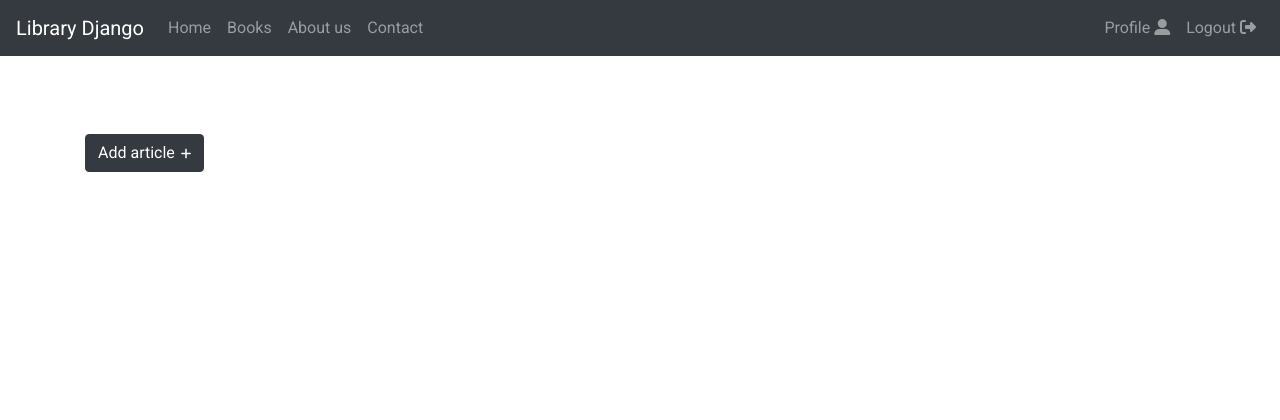
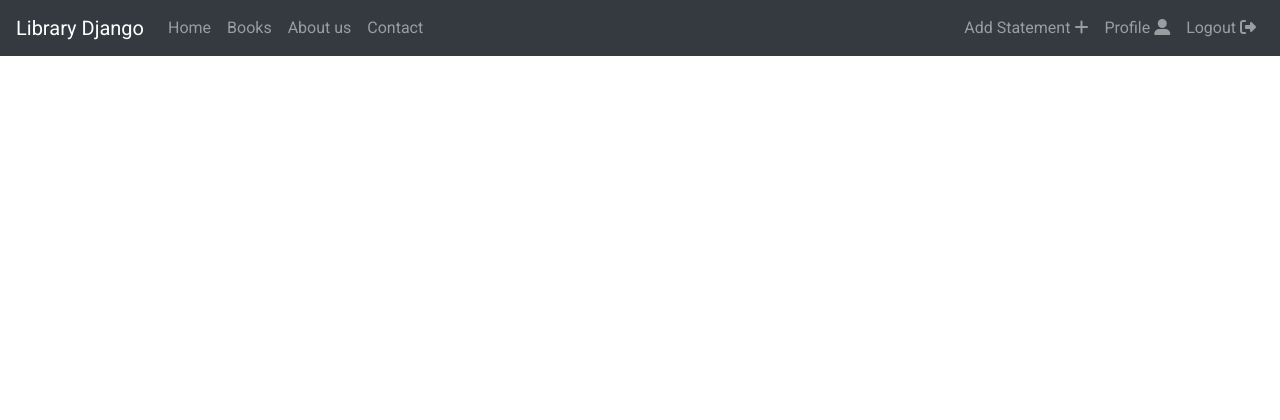
Before and after one commit to piotr-pawelczak/library-django, a Django app: page / in a window 1280 px wide. Shown: the top 420 px of the page. Run offline with Django 3.2, Linux system fonts and the light colour scheme; the visitor is signed in with stand-in values (Sample User, id 1); data comes from the database, SQL or seed files in the repository; data that the repository does not hold is empty; some libraries are stand-ins or nearby versions.

Commit message:
changes in views and templates

```diff
--- a/library_django/library/forms.py
+++ /dev/null
@@ -1,8 +0,0 @@
-from django.forms import ModelForm
-from .models import Article
-
-
-class ArticleForm(ModelForm):
-    class Meta:
-        model = Article
-        fields = ['title', 'content', 'image', 'author']
--- a/library_django/library/models.py
+++ b/library_django/library/models.py
@@ -1,5 +1,6 @@
 from django.db import models
 from django.contrib.auth.models import User, timezone
+from django.urls import reverse
 
 
 class Book(models.Model):
@@ -26,3 +27,6 @@ class Article(models.Model):
 
     def __str__(self):
         return self.title
+
+    def get_absolute_url(self):
+        return reverse('article-detail', kwargs={'pk': self.pk})
--- a/library_django/library/templates/library/article.html
+++ b/library_django/library/templates/library/article.html
@@ -6,6 +6,10 @@
         <div class="news-img">
             <img src="{{ article.image.url }}" alt="news image">
         </div>
+        {% if user.is_staff%}
+            <button type="button" class="btn btn-lg btn-outline-secondary m-2">Update</button>
+            <button type="button" class="btn btn-lg btn-outline-danger m-2">Delete</button>
+        {% endif %}
         <div class="news-container">
             <div class="news-info">
                 <span>Published by <a href="{% url 'profile' %}">{{ article.author }}</a> on {{ article.date_posted }}</span>
--- a/library_django/library/templates/library/base.html
+++ b/library_django/library/templates/library/base.html
@@ -44,6 +44,11 @@
                 </ul>
                 <ul class="navbar-nav">
                     {% if user.is_authenticated %}
+                        {% if user.is_staff %}
+                            <li class="nav-item"><a class="nav-link" href="{% url 'new-article' %}">
+                                Add Statement<i class="fa fa-plus ml-1" aria-hidden="true"></i>
+                        </a></li>
+                        {% endif %}
                         <li class="nav-item"><a class="nav-link" href="{% url 'profile' %}">
                             Profile <i class="fas fa-user-alt"></i>
                         </a></li>
--- a/library_django/library/templates/library/books.html
+++ b/library_django/library/templates/library/books.html
@@ -3,7 +3,3 @@
 {% block main %}
     <p>Books</p>
 {% endblock main %}
-
-{% block side %}
-    <p>Side</p>
-{% endblock %}
--- a/library_django/library/templates/library/home.html
+++ b/library_django/library/templates/library/home.html
@@ -30,40 +30,6 @@
 
     <h2>NEWS</h2>
 
-    <!-- Add article form -->
-    {% if user.is_staff %}
-
-        <button type="button" class="btn btn-dark" data-toggle="modal" data-target="#modalArticle">
-            Add article <i class="fa fa-plus" aria-hidden="true" style="font-size: 12px; margin-left: 2px;"></i>
-        </button>
-
-        <!-- The Modal -->
-        <div class="modal" id="modalArticle">
-            <div class="modal-dialog">
-                <div class="modal-content">
-
-                    <div class="modal-header">
-                        <h4 class="modal-title">Add article</h4>
-                        <button type="button" class="close" data-dismiss="modal">&times;</button>
-                    </div>
-
-                    <div class="modal-body">
-                        <form method="post" enctype="multipart/form-data">
-                            {% csrf_token %}
-                            {{ article_form|crispy }}
-                            <input type="submit">
-                        </form>
-                    </div>
-
-                    <div class="modal-footer">
-                        <button type="button" class="btn btn-danger" data-dismiss="modal">Close</button>
-                    </div>
-
-                </div>
-            </div>
-        </div>
-
-    {% endif %}
     {% for article, content in articles %}
         <article class="news-card col-12">
             <div class="news-img">
@@ -73,7 +39,7 @@
                 <div class="news-info">
                     <span>Published by <a href="#">{{ article.author }}</a> on {{ article.date_posted }}</span>
                 </div>
-                <h1 class="news-title">{{ article.title }}</h1>
+                <a href="{% url 'article-detail' article.id %}"><h1 class="news-title">{{ article.title }}</h1></a>
 
                 <p class="news-content">{{ content|linebreaks }}</p>
                 {% if content|length > 500 %}
@@ -92,7 +58,3 @@
         </script>
     {% endfor %}
 {% endblock main %}
-
-{% block side %}
-    <p>Side home</p>
-{% endblock side %}
--- a/library_django/library/urls.py
+++ b/library_django/library/urls.py
@@ -1,11 +1,12 @@
 from django.urls import path, include
 from . import views
-from .views import ArticleDetailView
+from .views import ArticleDetailView, ArticleCreateView
 
 urlpatterns = [
     path('', views.home, name="library-home"),
     path('books/', views.books, name="library-books"),
     path('about/', views.about, name="library-about"),
     path('contact/', views.contact, name="library-contact"),
-    path('article/<int:pk>', ArticleDetailView.as_view(), name='article-detail')
+    path('article/<int:pk>', ArticleDetailView.as_view(), name='article-detail'),
+    path('article/new', ArticleCreateView.as_view(), name='new-article'),
 ]
--- a/library_django/library/views.py
+++ b/library_django/library/views.py
@@ -1,18 +1,10 @@
 from django.shortcuts import render, redirect
 from .models import Article
-from .forms import ArticleForm
 from django.views.generic import ListView, DetailView, CreateView, UpdateView, DeleteView
 
 
 def home(request):
     articles = []
-    article_form = ArticleForm()
-
-    if request.method == 'POST':
-        article_form = ArticleForm(request.POST, request.FILES)
-        if article_form.is_valid():
-            article_form.save()
-            return redirect('../')
 
     for article in Article.objects.all():
         content = article.content
@@ -20,12 +12,9 @@ def home(request):
             content = article.content[0:500] + "..."
         articles.append((article, content))
 
-    context = {'articles': articles,
-               'article_form': article_form}
+    return render(request, 'library/home.html', {'articles': articles})
 
-    return render(request, 'library/home.html', context)
-
-# FIXME overriding home with class may not be beneficial (consider it)
+# FIXME overriding home method with class ArticleListView may not be beneficial (consider it)
 # class ArticleListView(ListView):
 #     model = Article
 #     template_name = 'library/home.html'
@@ -33,13 +22,15 @@ def home(request):
 #
 #     def get_context_data(self, *, object_list=None, **kwargs):
 #         context = super(ArticleListView, self).get_context_data(**kwargs)
-#         context['article_form'] = article_form
+#         articles = []
+#
+#         for article in Article.objects.all():
+#             content = article.content
+#             if len(content) > 500:
+#                 content = article.content[0:500] + "..."
+#             articles.append((article, content))
+#             context = {'articles': articles}
 #         return context
-
-
-# to redirect to user articles after clicking on username on home page
-class UserArticleListView(ListView):
-    pass
 
 
 class ArticleDetailView(DetailView):
@@ -49,7 +40,14 @@ class ArticleDetailView(DetailView):
 
 
 class ArticleCreateView(CreateView):
-    pass
+    model = Article
+    fields = ['title', 'content', 'image']
+
+    # template_name = article_form.html
+
+    def form_valid(self, form):
+        form.instance.author = self.request.user
+        return super().form_valid(form)
 
 
 class ArticleUpdateView(UpdateView):
--- a/library_django/library_django/urls.py
+++ b/library_django/library_django/urls.py
@@ -27,6 +27,7 @@ urlpatterns = [
     path('login/', auth_views.LoginView.as_view(template_name='users/login.html'), name='login'),
     path('logout/', auth_views.LogoutView.as_view(template_name='users/logout.html'), name='logout'),
     path('profile', users_views.profile, name='profile'),
+    path('author/<str:username>', users_views.AuthorListView.as_view(), name='author-detail'),
 ]
 
 if settings.DEBUG:
```
Also changed, not shown: library_django/library/templates/library/article_form.html (added, +21 -0 lines), library_django/users/templates/users/author.html (added, +18 -0 lines), library_django/users/views.py (+11 -0 lines). Lines whose indentation alone changed are shown as unchanged.
